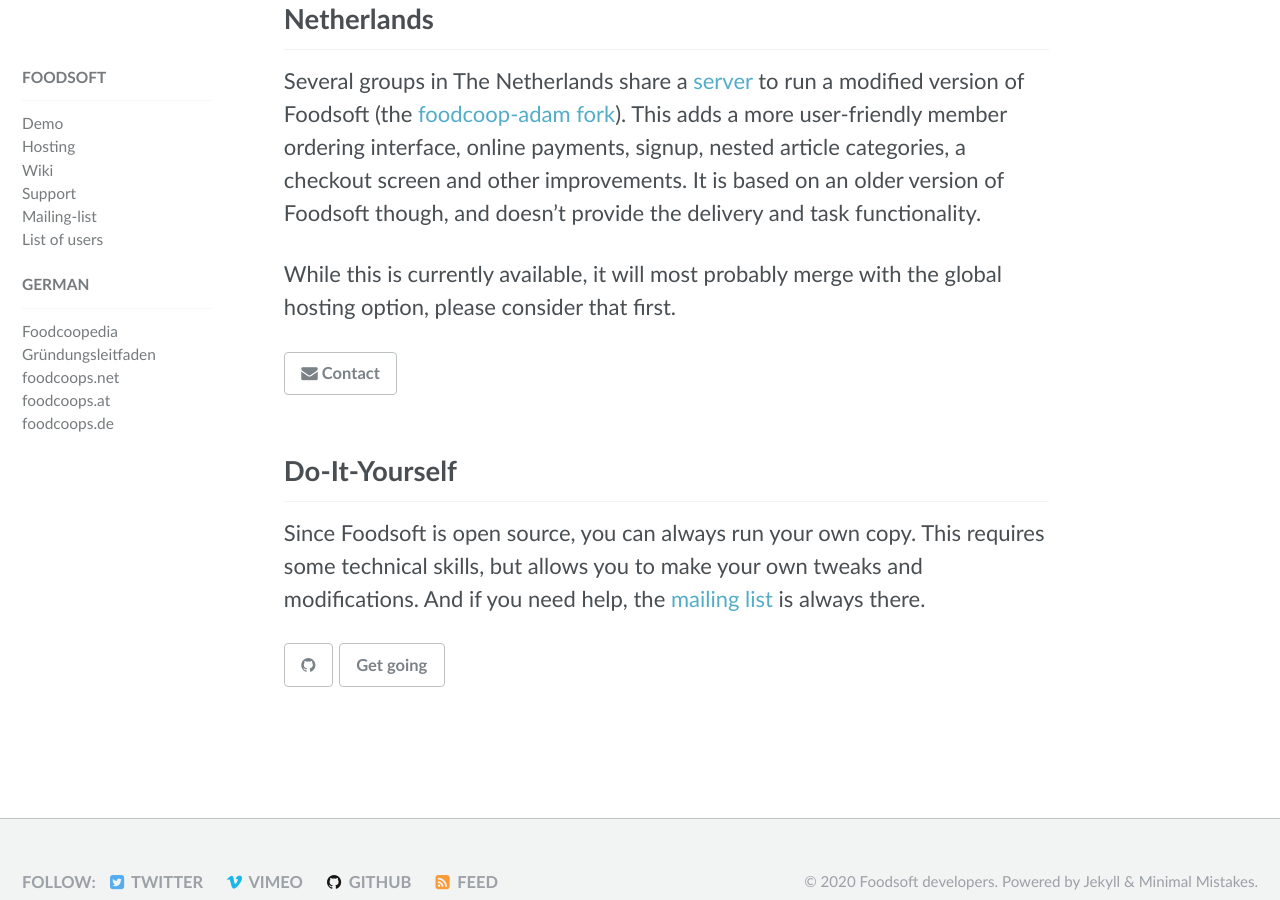
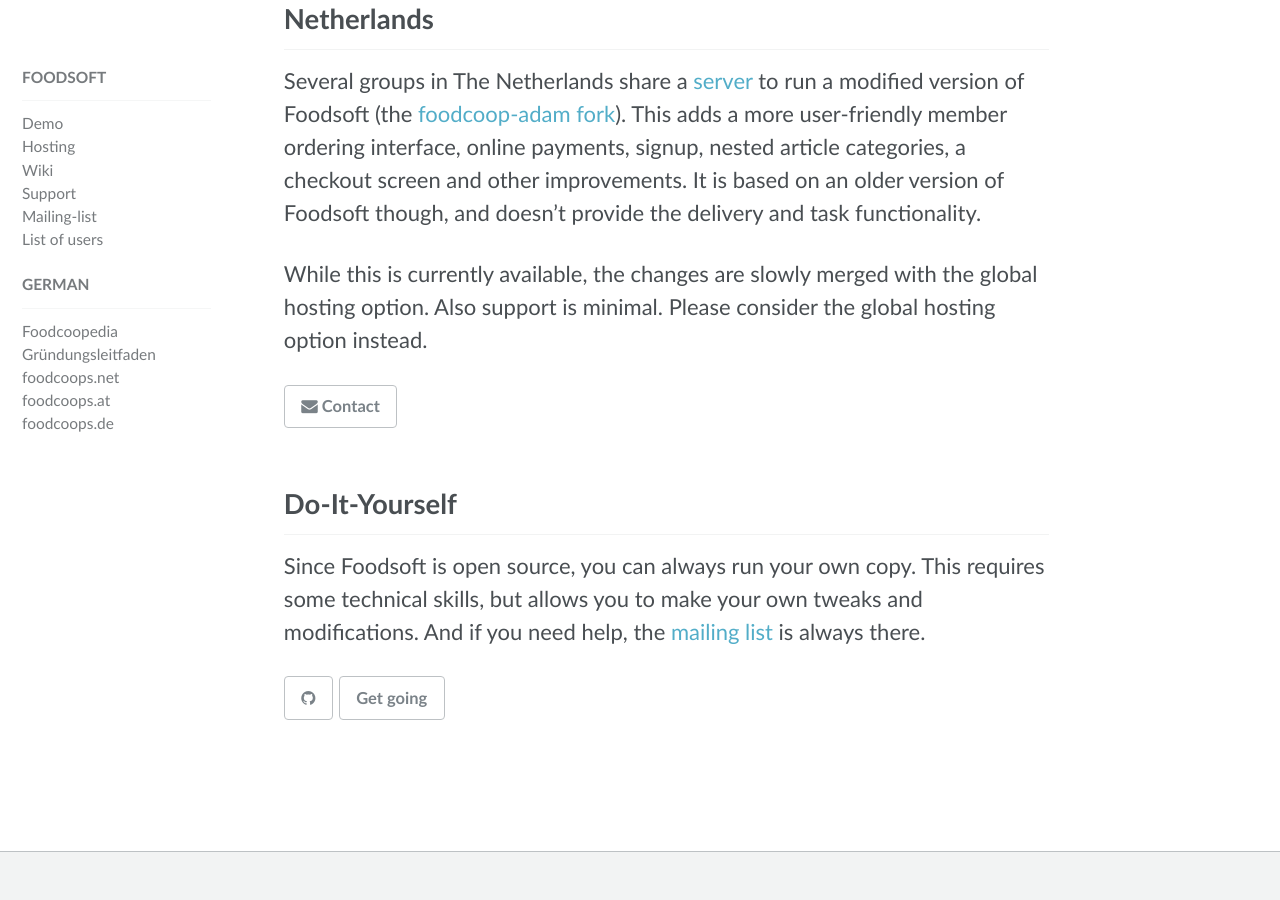
Before and after one commit to foodcoops/foodcoops.github.io, a Jekyll site: the page built from foodsoft-hosting.md, in a window 1280 px wide and 900 px high, scrolled down 1256 px. Built offline with Jekyll 4.4.1, drawn with Linux system fonts in a browser that asks for light colours.

Commit message:
Update NL hosting info

```diff
--- a/foodsoft-hosting.md
+++ b/foodsoft-hosting.md
@@ -47,8 +47,8 @@
 is based on an older version of Foodsoft though, and doesn't provide the
 delivery and task functionality.
 
-While this is currently available, it will most probably merge with the global
-hosting option, please consider that first.
+While this is currently available, the changes are slowly merged with the global
+hosting option. Also support is minimal. Please consider the global hosting option instead.
 
 <a href="mailto:info@voedselcollectief.org" class="btn btn--inverse"><i class="fa fa-envelope"></i> Contact</a>
 
```
